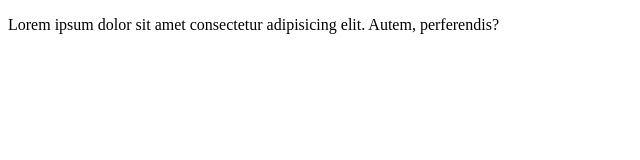
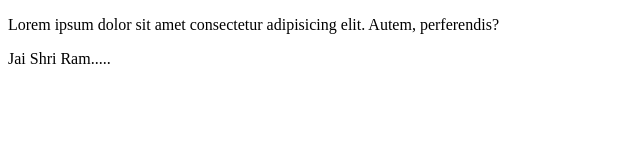
Before and after one commit to heyishantsharma/LocalRepo, a plain HTML site: page index.html in a window 1280 px wide. Shown: the full height of the page, 0-640 px from the left. Drawn offline with Linux system fonts and the light colour scheme.

Commit message:
change in para

```diff
--- a/index.html
+++ b/index.html
@@ -7,5 +7,6 @@
 </head>
 <body>
     <p>Lorem ipsum dolor sit amet consectetur adipisicing elit. Autem, perferendis?</p>
+    <p>Jai Shri Ram.....</p>
 </body>
 </html>
```
